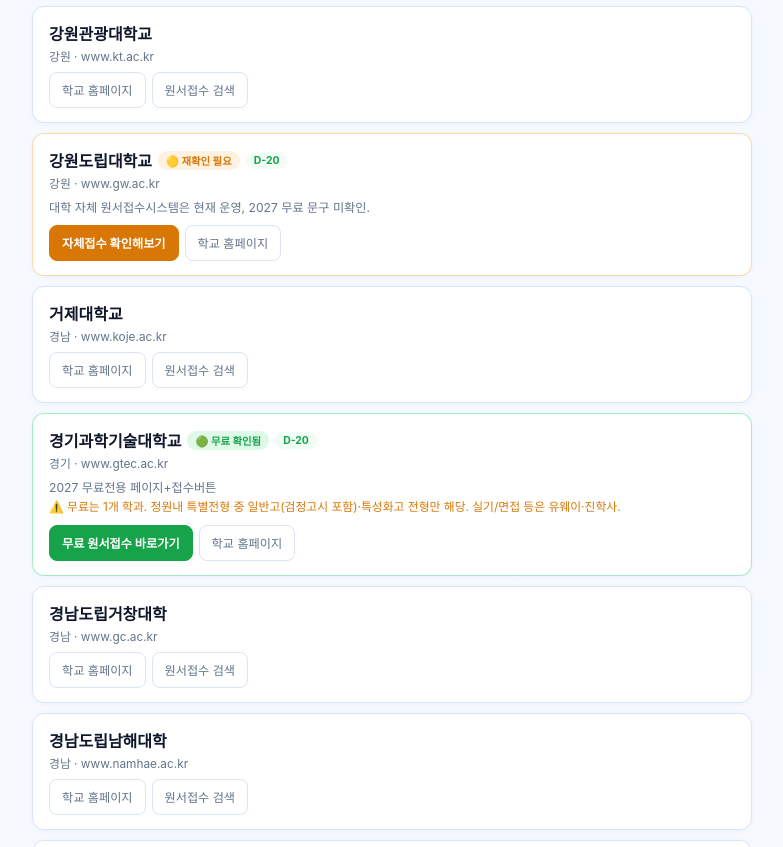
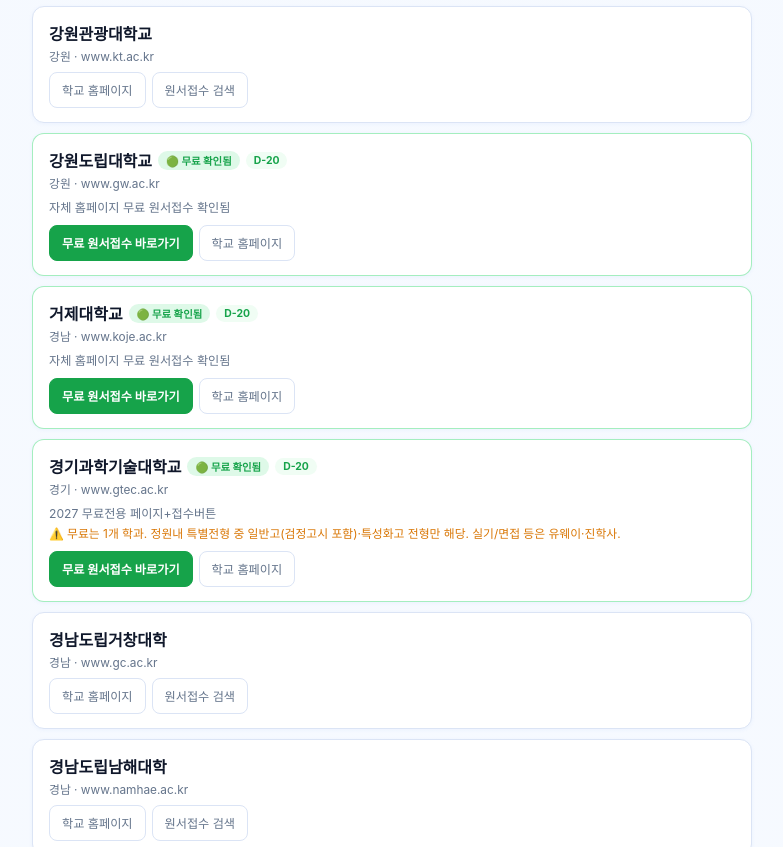
Before and after one commit to unibear94/ansanthee_free-apply, a plain HTML site: page index.html in a window 1280 px wide. Shown: the part 1080-1927 px from the top of the page, without its empty margins (248-1031 px from the left). Drawn offline with Linux system fonts and the light colour scheme.

Commit message:
Update index.html

```diff
--- a/index.html
+++ b/index.html
@@ -187,8 +187,8 @@
 ["강동대학교","충북","gangdong.ac.kr","confirmed","https://apply.gangdong.ac.kr/main.do","현재 자체 인터넷 원서접수(전형료 무료) 실제 입력폼 확인.","특성화고전형 선택 가능. 대학 자체 페이지에서 접수해야 무료."],
 ["강릉영동대학교","강원","gyc.ac.kr","notfree","https://www.gyu.ac.kr/ipsi/contents.do?key=108","2027 인터넷 접수는 진학사·유웨이, 절차상 전형료 결제 명시.",""],
 ["강원관광대학교","강원","kt.ac.kr","none",null,"",""],
-["강원도립대학교","강원","gw.ac.kr","check","https://ipsi.gw.ac.kr/","대학 자체 원서접수시스템은 현재 운영, 2027 무료 문구 미확인.",""],
-["거제대학교","경남","koje.ac.kr","none",null,"",""],
+["강원도립대학교","강원","gw.ac.kr","confirmed","https://ipsi.gw.ac.kr/loadPage.do?jspPage=/IPSI/STUD/A/IPAA060&menuId=00046&ClassNm=lnb01%20snb06","자체 홈페이지 무료 원서접수 확인됨",""],
+["거제대학교","경남","koje.ac.kr","confirmed","https://enter.koje.ac.kr/enter/applycert/susi","자체 홈페이지 무료 원서접수 확인됨",""],
 ["경기과학기술대학교","경기","gtec.ac.kr","confirmed","https://apply.gtec.ac.kr/","2027 무료전용 페이지+접수버튼","무료는 1개 학과. 정원내 특별전형 중 일반고(검정고시 포함)·특성화고 전형만 해당. 실기/면접 등은 유웨이·진학사."],
 ["경남도립거창대학","경남","gc.ac.kr","none",null,"",""],
 ["경남도립남해대학","경남","namhae.ac.kr","none",null,"",""],
@@ -219,7 +219,7 @@
 ["대구보건대학교","대구","dhc.ac.kr","verified_general","http://www.dhc.ac.kr/iphak","",""],
 ["대덕대학교","대전","ddu.ac.kr","none",null,"",""],
 ["대동대학교","부산","daedong.ac.kr","verified_general","https://www.daedong.ac.kr/ipsi/Main.do","",""],
-["대림대학교","경기","daelim.ac.kr","check","https://ent.daelim.ac.kr/cms/FrCon/index.do?MENU_ID=3340","이벤트 입력화면 active, 무료 문구는 미확인",""],
+["대림대학교","경기","daelim.ac.kr","check","https://ent.daelim.ac.kr/cms/FrCon/index.do?MENU_ID=3340","박람회 현장 한정 이벤트 원서(상시 무료 아님)","이벤트 원서는 박람회 기간에만 접수 가능: [1차] 9/11(금)10:00~9/12(토)17:00 수도권입학정보박람회(신구대 체육관)·인천시교육청 수시입학박람회(인하공전, 토 10~16시) / [2차] 9/18(금)10:00~9/19(토)17:00 수시 전문대학 입학박람회(코엑스 2층, 토 17시까지)"],
 ["대원대학교","충북","daewon.ac.kr","confirmed","https://www.daewon.ac.kr/apply/apply_step01.jsp","2027 실제 원서접수 화면 + 본교 입학홈페이지 무료 명시.","복수지원 불가. 모집시기별 원서 1장만 지원 가능."],
 ["대전과학기술대학교","대전","dst.ac.kr","none",null,"",""],
 ["대전보건대학교","대전","hit.ac.kr","verified_general","https://ipsi.hit.ac.kr/","",""],
@@ -248,16 +248,16 @@
 ["부천대학교","경기","bc.ac.kr","unconfirmed","https://ipsi.bc.ac.kr","이번 재검증에서 2027 공개 무료원서 사이트/문구를 확인하지 못함. '무료가 없음'을 뜻하지는 않음.",""],
 ["삼육보건대학교","서울","shu.ac.kr","unconfirmed","http://exam.shu.ac.kr","이번 재검증에서 2027 공개 무료원서 사이트/문구를 확인하지 못함. '무료가 없음'을 뜻하지는 않음.",""],
 ["서라벌대학교","경북","sorabol.ac.kr","none",null,"",""],
-["서영대학교","광주","seoyeong.ac.kr","check","https://eiss.seoyeong.ac.kr/nxui/pjipsi.html","공식 2027 무료버튼은 확인, 대상 페이지 자동검증 400",""],
+["서영대학교","광주","seoyeong.ac.kr","confirmed","https://eiss.seoyeong.ac.kr/nxui/pjipsi.html","2027 무료원서접수 확인됨",""],
 ["서울여자간호대학교","서울","snjc.ac.kr","unconfirmed",null,"이번 재검증에서 2027 공개 무료원서 사이트/문구를 확인하지 못함. '무료가 없음'을 뜻하지는 않음.",""],
 ["서울예술대학교","경기","seoularts.ac.kr","unconfirmed",null,"이번 재검증에서 2027 공개 무료원서 사이트/문구를 확인하지 못함. '무료가 없음'을 뜻하지는 않음.",""],
 ["서일대학교","서울","seoil.ac.kr","unconfirmed","https://www.seoil.ac.kr/ipsi/index.do","이번 재검증에서 2027 공개 무료원서 사이트/문구를 확인하지 못함. '무료가 없음'을 뜻하지는 않음.",""],
 ["서정대학교","경기","seojeong.ac.kr","unconfirmed",null,"이번 재검증에서 2027 공개 무료원서 사이트/문구를 확인하지 못함. '무료가 없음'을 뜻하지는 않음.",""],
 ["선린대학교","경북","sunlin.ac.kr","confirmed","https://admission.sunlin.ac.kr/admission/service/apply","전형료 무료 (유웨이·진학사 수수료는 본인부담)",""],
 ["성덕대학교","경북","sdc.ac.kr","none",null,"",""],
-["세경대학교","강원","saekyung.ac.kr","check","https://skis.saekyung.ac.kr/AllUser/E/Wonseo2.aspx","2027 실제 자체 원서 입력폼 확인, 무료 여부 미확인.",""],
+["세경대학교","강원","saekyung.ac.kr","confirmed","https://skis.saekyung.ac.kr/AllUser/E/Wonseo2.aspx","2027 무료원서접수 확인됨",""],
 ["송곡대학교","강원","songgok.ac.kr","confirmed","https://www.songgok.ac.kr/iphak/CMS/Contents/Contents.do?mCode=MN017","2027 대학 홈페이지 무료접수 명시. 간호학과 제외.","간호학과 제외 전체 학과가 대학 홈페이지 무료. 간호학과는 외부 접수사이트 사용(전형료/수수료 발생)."],
-["송호대학교","강원","songho.ac.kr","check","https://www.songho.ac.kr/iphak/html.do?menu_idx=8","2027 모집 운영 확인, 자체접수 무료 문구 재확인 필요.",""],
+["송호대학교","강원","songho.ac.kr","confirmed","https://www.songho.ac.kr/iphak/input/sh_apply.do?menu_idx=27","자체 홈페이지 무료 원서접수 확인됨",""],
 ["수성대학교","대구","sc.ac.kr","none",null,"",""],
 ["수원과학대학교","경기","ssc.ac.kr","unconfirmed","https://ipsi.ssc.ac.kr/","이번 재검증에서 2027 공개 무료원서 사이트/문구를 확인하지 못함. '무료가 없음'을 뜻하지는 않음.",""],
 ["수원여자대학교","경기","swc.ac.kr","unconfirmed",null,"이번 재검증에서 2027 공개 무료원서 사이트/문구를 확인하지 못함. '무료가 없음'을 뜻하지는 않음.",""],
@@ -266,10 +266,10 @@
 ["신구대학교","경기","shingu.ac.kr","unconfirmed","http://enter.shingu.ac.kr/","이번 재검증에서 2027 공개 무료원서 사이트/문구를 확인하지 못함. '무료가 없음'을 뜻하지는 않음.",""],
 ["신성대학교","충남","shinsung.ac.kr","confirmed","https://ssinfo.shinsung.ac.kr/ipsi","2027 대학자체(모바일) 접수 / 전형료 면제 공식 명시.","대학 자체(모바일) 접수를 이용해야 전형료 면제. 유웨이·진학사는 별도."],
 ["신안산대학교","경기","sau.ac.kr","confirmed","https://apply.sau.ac.kr/view.do?no=85","2027 무료 본교접수+휴대폰 인증","무료 본교접수 총 5회 제한. 자기추천자·특기자·고른기회는 시기별 각 1회."],
-["아주자동차대학","충남","motor.ac.kr","check","https://ipsi.motor.ac.kr/","2027 자체 입시 운영, 무료 여부 직접 확인 필요.",""],
+["아주자동차대학","충남","motor.ac.kr","confirmed","https://apply.motor.ac.kr:444/receipt/intro.php?CODE=My9kWktrbTZ1aEErRmVJRlgxdVg0Zz09","자체 홈페이지 무료 원서접수 확인됨",""],
 ["안동과학대학교","경북","asc.ac.kr","confirmed","https://newipsi.asc.ac.kr/ipsi/ir/agree","우리대학 홈페이지 접수 무료",""],
-["안산대학교","경기","ansan.ac.kr","check","https://iphak.ansan.ac.kr/","무료원서 문의 흔적은 있으나 공개 주소 미확인",""],
-["여주대학교","경기","yit.ac.kr","check","https://go.yit.ac.kr/public?mvPg=entr/bach/Bach001.xml","과거 무료 링크 존재, 2027 최종화면 미확인",""],
+["안산대학교","경기","ansan.ac.kr","confirmed","https://jiwon.ansan.ac.kr/ASC/","온라인 입학원서(자체 무료접수) 확인됨",""],
+["여주대학교","경기","yit.ac.kr","confirmed","https://go.yit.ac.kr/public?mvPg=entr/bach/Bach001.xml","자체 홈페이지 무료 원서접수 확인됨",""],
 ["연성대학교","경기","yeonsung.ac.kr","notfree","https://ipsi.yeonsung.ac.kr/","전형료 면제여도 인터넷 대행 수수료 5,000원",""],
 ["연암공과대학교","경남","yc.ac.kr","none",null,"",""],
 ["연암대학교","충남","yonam.ac.kr","confirmed","https://www.yonam.ac.kr/linkBanner/infoAgreeChkForm.do?siteId=iphak&id=iphak_050301000000&handle=18825208","2027 원서접수 페이지에 대학인터넷접수(무료 접수) 직접 표시.","복수지원 불가. 1개 학과·1개 전형만 지원 가능."],
@@ -307,14 +307,14 @@
 ["충청대학교","충북","ok.ac.kr","check","https://www.ok.ac.kr/ipsi/index.do","현재 자체접수 경로 운영. 2026은 무료였으나 2027 직접 무료 문구 미확인.",""],
 ["포항대학교","경북","pohang.ac.kr","confirmed","https://ipsiplus.pohang.ac.kr/nxui/ipsi.html?#XPIOASEE","전형료 전체 지원자 면제",""],
 ["한국골프대학교","강원","kg.ac.kr","unconfirmed","http://www.kg.ac.kr/index_main.php?groupid=4","2027 접수 경로는 확인되나 무료 자체접수 근거 미확인.",""],
-["한국관광대학교","경기","ktc.ac.kr","check","https://apply.ktc.ac.kr/KTC/","공식 2027 무료 운영 확인, 최종폼 현재학년도 표시 재확인",""],
+["한국관광대학교","경기","ktc.ac.kr","confirmed","https://apply.ktc.ac.kr/KTC/","무료원서 확인됨",""],
 ["한국복지대학교","경기","knuw.ac.kr","none",null,"",""],
 ["한국승강기대학교","경남","klc.ac.kr","none",null,"",""],
 ["한국영상대학교","세종","pro.ac.kr","none",null,"",""],
 ["한림성심대학교","강원","hsc.ac.kr","notfree","https://ipsi.hsc.ac.kr/","2027 전형료 감면·반환 안내가 있어 일반접수 전형료 존재.",""],
 ["한양여자대학교","서울","hywoman.ac.kr","unconfirmed",null,"이번 재검증에서 2027 공개 무료원서 사이트/문구를 확인하지 못함. '무료가 없음'을 뜻하지는 않음.",""],
 ["한영대학","전남","hanyeong.ac.kr","none",null,"",""],
-["혜전대학교","충남","hj.ac.kr","check","https://ipsi.hj.ac.kr/admission/main.do","2027 모집 운영 확인. 전년도 자체 무료였으나 2027 무료 문구 재확인 필요.",""],
+["혜전대학교","충남","hj.ac.kr","confirmed","https://webipsi.hj.ac.kr/webcrea/application/View/start.jsp?v=20260911085121","2027 무료원서접수 확인됨",""],
 ["호산대학교","경북","hosan.ac.kr","confirmed","http://hims.hosan.ac.kr:9909/webapp/mobile/is/web_consent.jsp","원서대 및 전형료 무료",""]
 ];
 
```
